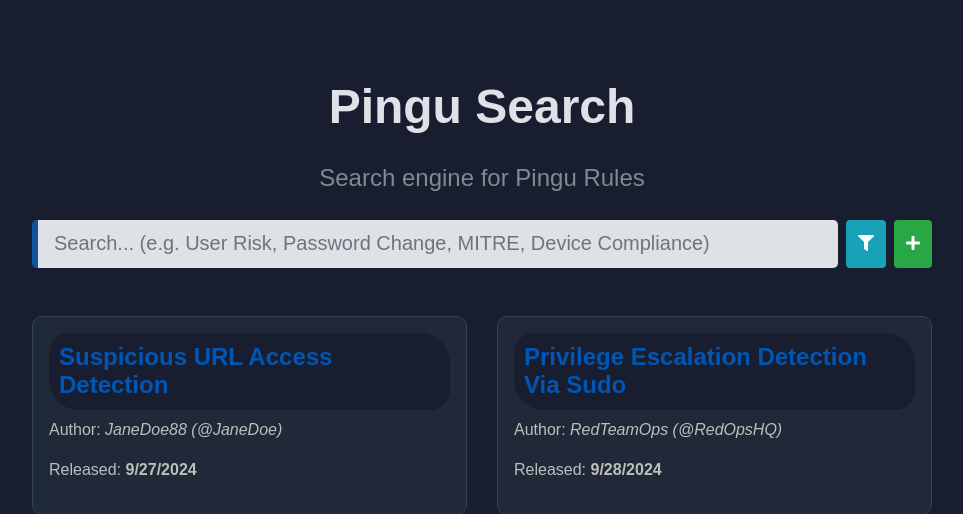
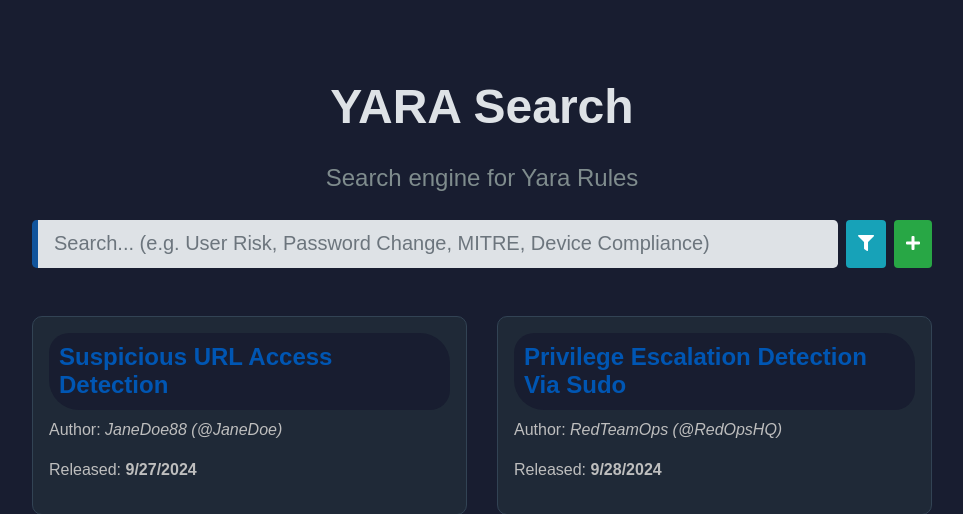
Before and after one commit to ALHAJJ22/Search-Engine-for-YARA-Rules, a Django app: page / in a window 1280 px wide. Shown: the top 514 px of the page, without its empty margins (158-1121 px from the left). Run offline with Django 5.2, Linux system fonts and the light colour scheme; data comes from the database, SQL or seed files in the repository; some libraries are stand-ins or nearby versions.

Commit message:
change pingu to yara

```diff
--- a/templates/pages/details.html
+++ b/templates/pages/details.html
@@ -4,7 +4,7 @@
   <head>
     <meta charset="UTF-8" />
     <meta name="viewport" content="width=device-width, initial-scale=1.0" />
-    <title>Rule Details - Pingu Search</title>
+    <title>Rule Details - Yara Search</title>
     <!-- Include Bootstrap CSS -->
     <link href="https://stackpath.bootstrapcdn.com/bootstrap/4.5.2/css/bootstrap.min.css" rel="stylesheet" />
     <!-- Include Font Awesome for icons -->
@@ -27,7 +27,7 @@
         <!-- Left arrow icon -->
       </button>
 
-      <h1 class="main-title text-center mb-4">Pingu Search</h1>
+      <h1 class="main-title text-center mb-4">Yara Search</h1>
       <p class="section-subtitle text-center mb-4">Rule Details</p>
 
       <!-- Rule Details Container -->
--- a/templates/pages/home.html
+++ b/templates/pages/home.html
@@ -4,7 +4,7 @@
   <head>
     <meta charset="UTF-8" />
     <meta name="viewport" content="width=device-width, initial-scale=1.0" />
-    <title>Pingu Search</title>
+    <title>YARA Search</title>
     <link href="https://stackpath.bootstrapcdn.com/bootstrap/4.5.2/css/bootstrap.min.css" rel="stylesheet" />
     <link href="https://cdnjs.cloudflare.com/ajax/libs/font-awesome/5.15.4/css/all.min.css" rel="stylesheet" />
     <link href="{% static 'css/style.css' %}" rel="stylesheet" type="text/css" />
@@ -12,8 +12,8 @@
   <body>
     <div class="container py-5">
       <div class="sub-container">
-        <h1 class="text-center mb-4">Pingu Search</h1>
-        <p class="text-center section-subtitle mb-4">Search engine for Pingu Rules</p>
+        <h1 class="text-center mb-4">YARA Search</h1>
+        <p class="text-center section-subtitle mb-4">Search engine for Yara Rules</p>
 
         <!-- Admin Panel Button -->
         {% if user.is_authenticated %}
```
